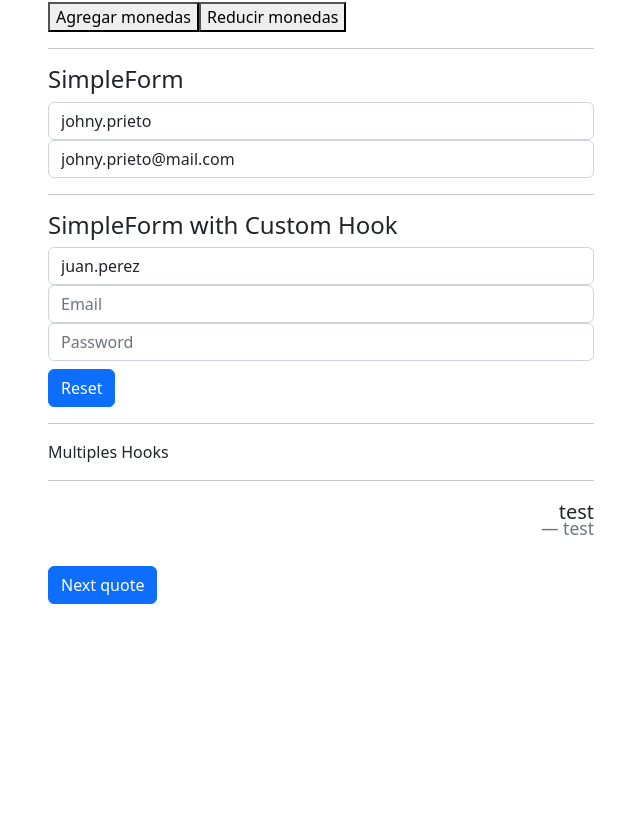
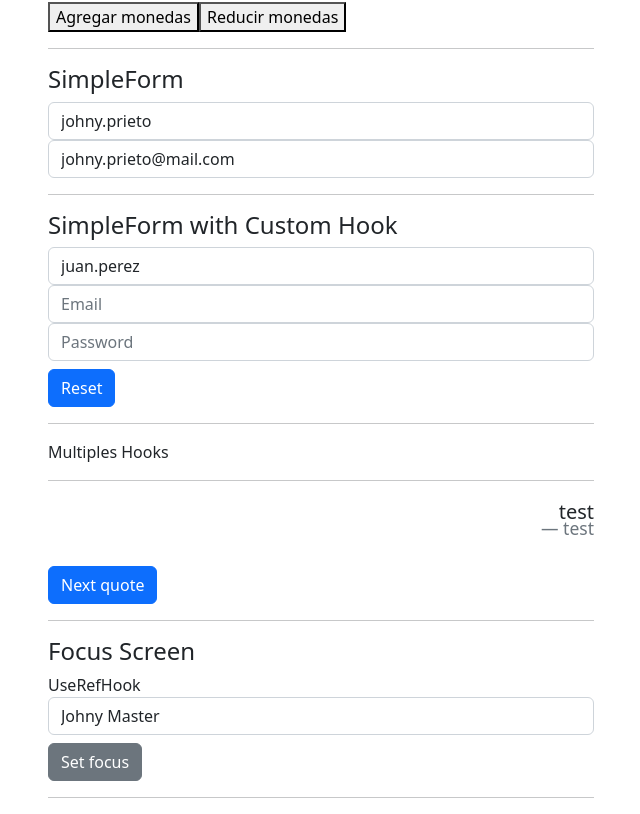
Before and after one commit to JohnyAle12/hooks-react, a React (Vite) app: page / in a window 1280 px wide. Shown: the part 210-1024 px from the top of the page, without its empty margins (34-674 px from the left). Before the commit the page ends 814 px from the top, so only its background shows below. Built offline with nearby package versions, Linux system fonts and the light colour scheme; no server answers.

Commit message:
add example with useRef hook

```diff
--- a/src/App.tsx
+++ b/src/App.tsx
@@ -1,4 +1,5 @@
 import { CounterApp } from "./CounterApp/CounterApp"
+import { FocusScreen } from "./FocusScren/FocusScreen"
 import { MultiplesHooks } from "./MultiplesHooks/MultiplesHooks"
 import { SimpleForm } from "./SimpleForm/SimpleForm"
 import { SimpleFormCustomHook } from "./SimpleForm/SimpleFormCustomHook"
@@ -15,6 +16,7 @@ function App() {
             <SimpleForm />
             <SimpleFormCustomHook />
             <MultiplesHooks />
+            <FocusScreen />
           </div>
         </div>
       </div>
--- /dev/null
+++ b/src/FocusScren/FocusScreen.tsx
@@ -0,0 +1,28 @@
+import { LegacyRef, useRef } from 'react'
+
+export const FocusScreen = () => {
+
+  const inputRef = useRef<HTMLInputElement>(null);
+
+  const onFocusInput = () => {
+    inputRef.current?.select();
+  }
+
+  return (
+    <>
+        <h4>Focus Screen</h4>
+        <div>UseRefHook</div>
+        <input
+          ref={inputRef}
+          type="text"
+          className="form-control"
+          placeholder="Ingrese nombre"
+          value="Johny Master"
+        />
+        <button className='btn btn-secondary mt-2' onClick={onFocusInput}>
+            Set focus
+        </button>
+        <hr/>
+    </>
+  )
+}
--- a/src/MultiplesHooks/MultiplesHooks.tsx
+++ b/src/MultiplesHooks/MultiplesHooks.tsx
@@ -35,6 +35,7 @@ export const MultiplesHooks = () => {
             <button className='btn btn-primary mt-2' onClick={ onNextQuote }>
                 Next quote
             </button>
+            <hr/>
         </>
     )
 }
--- a/src/MultiplesHooks/hooks/useFetch.ts
+++ b/src/MultiplesHooks/hooks/useFetch.ts
@@ -15,7 +15,7 @@ export const useFetch = ( url: string ) => {
         hasErrors: false
     })
 
-    //! At thi date the endpoint the breaking bad doesnt work, it return 500 error so the data return is a test example json
+    //! At this date the endpoint the breaking bad doesnt work, it return 500 error so the data return is a test example json
     const getFetch = async() => {
 
         setState({
```
